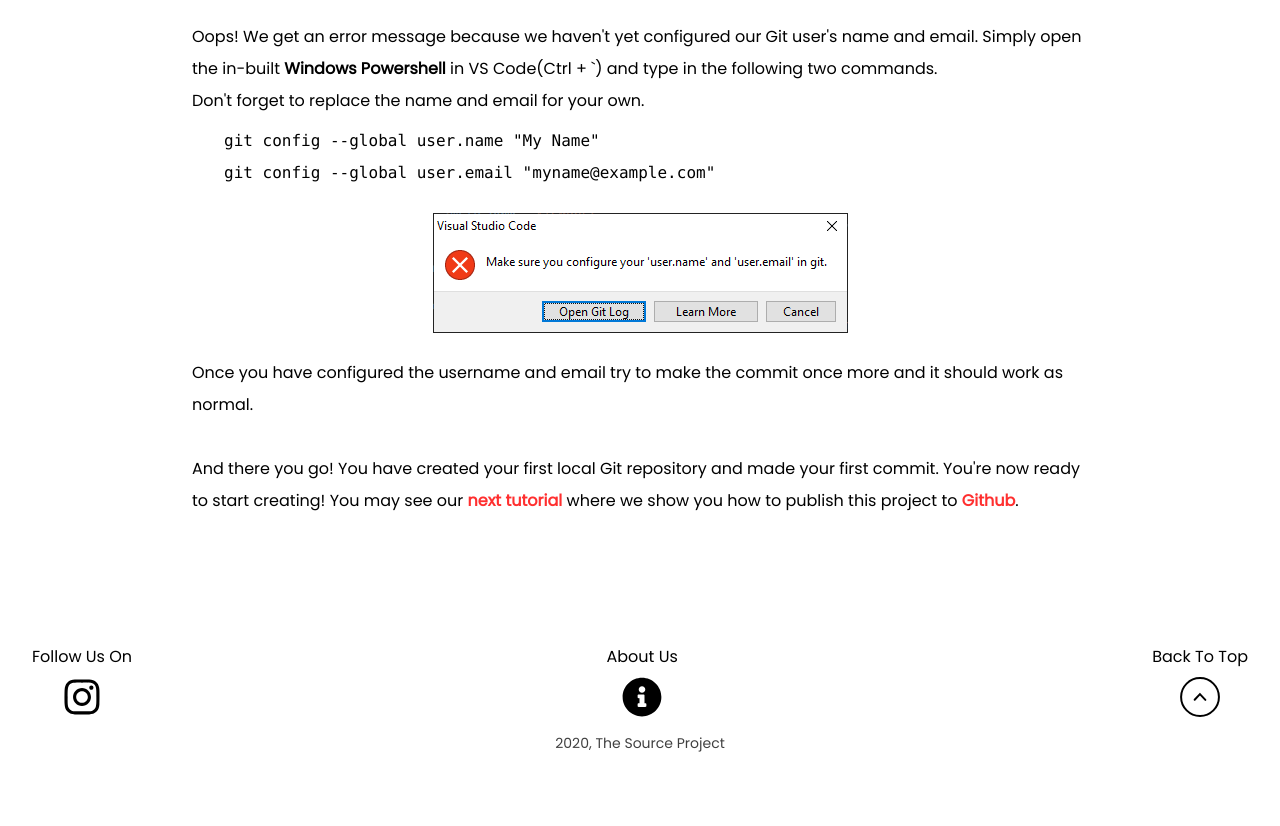
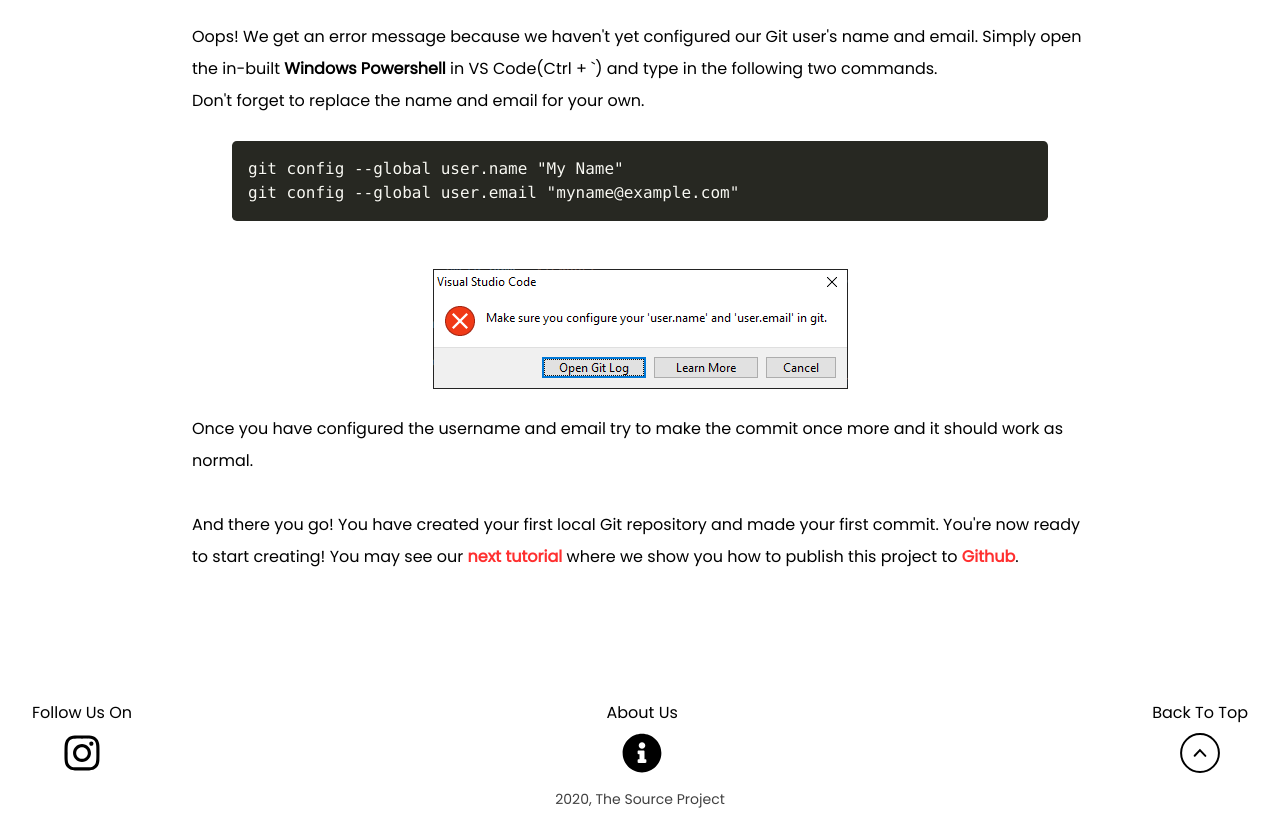
Before and after one commit to thesourceproject/thesourceproject.github.io, a Nuxt app: page /article/1 in a window 1280 px wide. Shown: the part 6220-7046 px from the top of the page. Before the commit the page ends 6990 px from the top, so only its background shows below. Built offline with nearby package versions, Linux system fonts and the light colour scheme; a web font is replaced by a local one.

Commit message:
updated article 1

```diff
--- a/pages/article/1.vue
+++ b/pages/article/1.vue
@@ -178,11 +178,11 @@
         following two commands. <br />
         Don't forget to replace the name and email for your own.
       </p>
-      <p class="mt-2 mx-8">
-        <code>git config --global user.name "My Name"</code><br /><code
-          >git config --global user.email "myname@example.com"</code
-        >
-      </p>
+      <CodeSnippet
+        :code="`git config --global user.name &quot;My Name&quot;
+git config --global user.email &quot;myname@example.com&quot;`"
+        lang="language-powershell"
+      />
       <img
         src="~/assets/images/article/1/Misc1-10.png"
         alt="Configure user.name and user.email"
```
